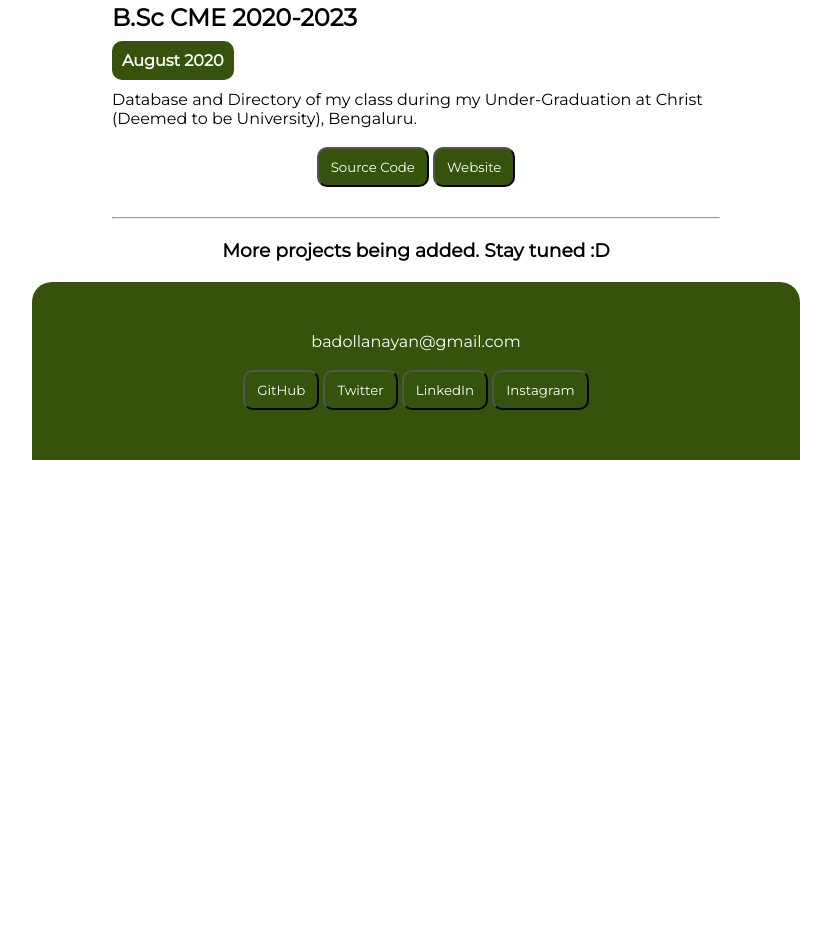
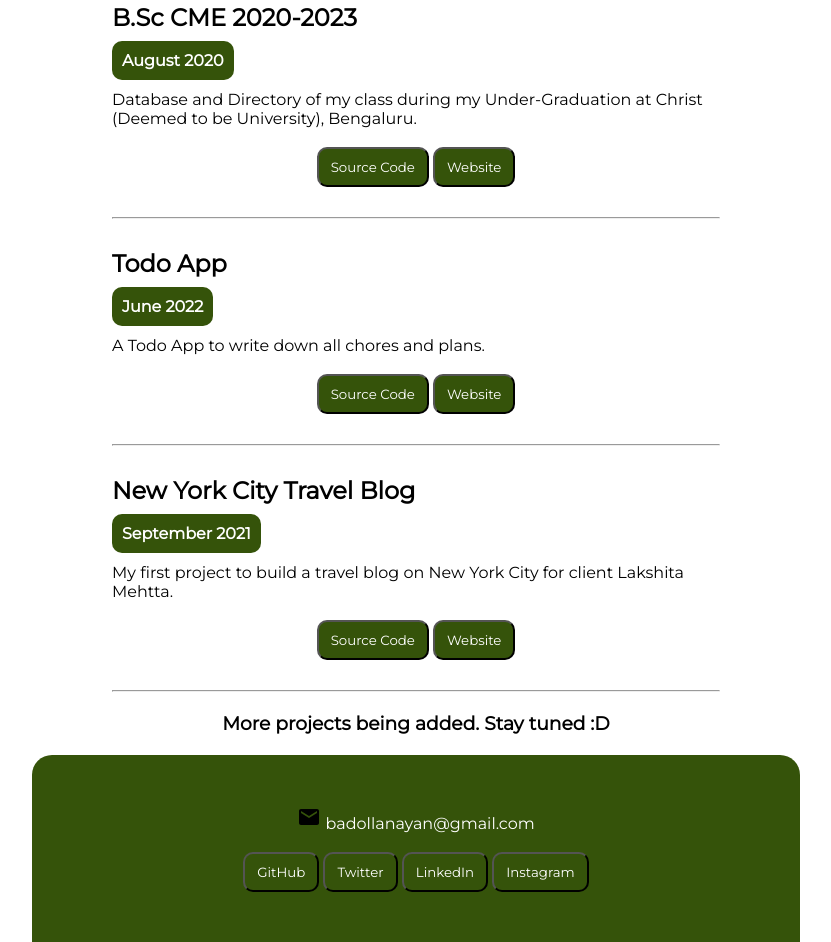
Before and after one commit to nayanbadolla/nbadolla-portfolio, a plain HTML site: page projects.html in a window 1280 px wide. Shown: the part 353-1295 px from the top of the page, without its empty margins (224-1055 px from the left). Before the commit the page ends 813 px from the top, so only its background shows below. Drawn offline with Linux system fonts and the light colour scheme.

Commit message:
added nyc travel blog project

```diff
--- a/projects.html
+++ b/projects.html
@@ -49,10 +49,9 @@
             </div>
         </div>
         <hr>
-        <h3 style="text-align: center; padding: 20px;">More projects being added. Stay tuned :D</h3>
-        <!-- <div class="project project3">
+        <div class="project project3">
             <div>
-                <h2 class="name">Todo </h2>
+                <h2 class="name">Todo App</h2>
                 <br>
                 <h4 class="date">June 2022</h4>
                 <br>
@@ -61,16 +60,32 @@
             </div>
             <div class="attachments">
                 <button class="links"><a href="https://github.com/nayanbadolla/todoapp">Source Code</a></button>
-                <button class="links"><a href="nbadolla-todo.netlify.app">Website</a></button>
+                <button class="links"><a href="https://nbadolla-todo.netlify.app">Website</a></button>
             </div>
-        </div> -->
-        <div class="project4"></div>
-        <div class="project5"></div>
-        <div class="project6"></div>
+        </div>
+        <hr>
+        <div class="project project4">
+            <div>
+                <h2 class="name">New York City Travel Blog </h2>
+                <br>
+                <h4 class="date">September 2021</h4>
+                <br>
+                <p class="desc">My first project to build a travel blog on New York City for client Lakshita Mehtta.</p>
+                <br>
+            </div>
+            <div class="attachments">
+                <button class="links"><a href="https://github.com/nayanbadolla/nyc-travel">Source Code</a></button>
+                <button class="links"><a href="https://nyc-travel.netlify.app">Website</a></button>
+            </div>
+        </div>
+        <hr>
+        <h3 style="text-align: center; padding: 20px;">More projects being added. Stay tuned :D</h3>
+        <!-- <div class="project project5"></div>
+        <div class="project project6"></div> -->
     </div>
 
     <footer>
-        <a href="mailto:badollanayan@gmail.com" class="mail">badollanayan@gmail.com</a>
+        <a href="mailto:badollanayan@gmail.com" class="mail"><img src="email.svg" alt="">  badollanayan@gmail.com</a>
         <br><br>
         <button class="links"><a href="https://github.com/nayanbadolla" target="_blank">GitHub</a></button>
         <button class="links"><a href="https://twitter.com/NBadolla" target="_blank" class="links">Twitter</a></button>
```
Also changed, not shown: about.html (+1 -1 lines), blog.html (+1 -1 lines), index.html (+1 -1 lines), email.svg (added).
